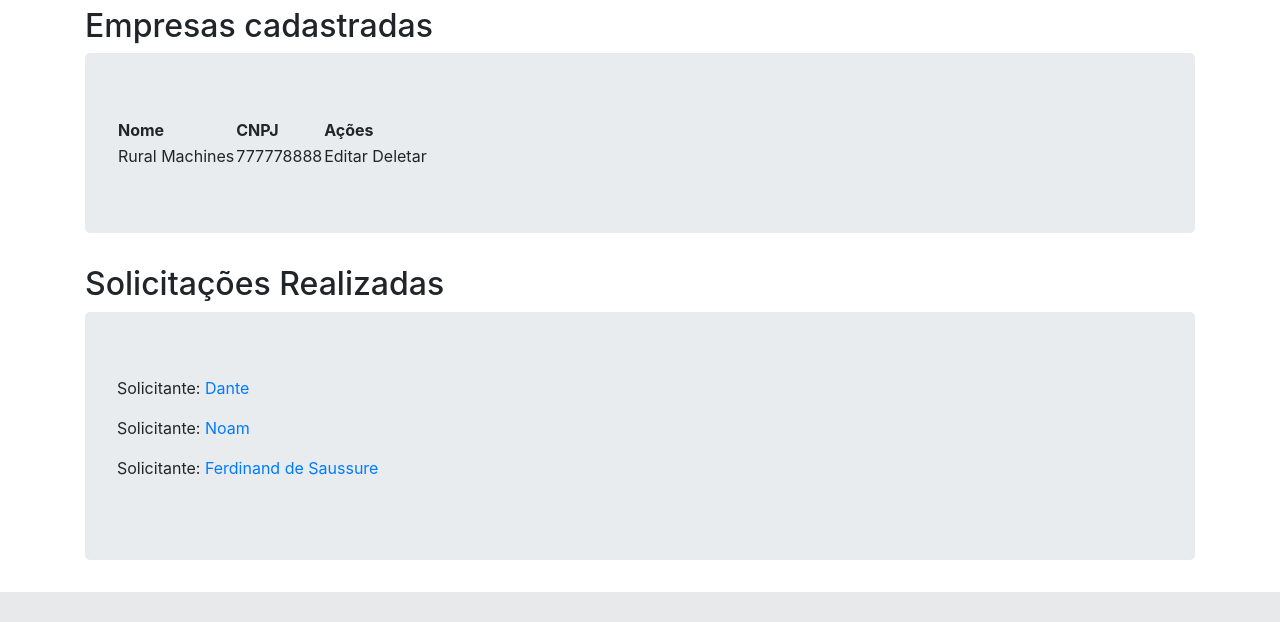
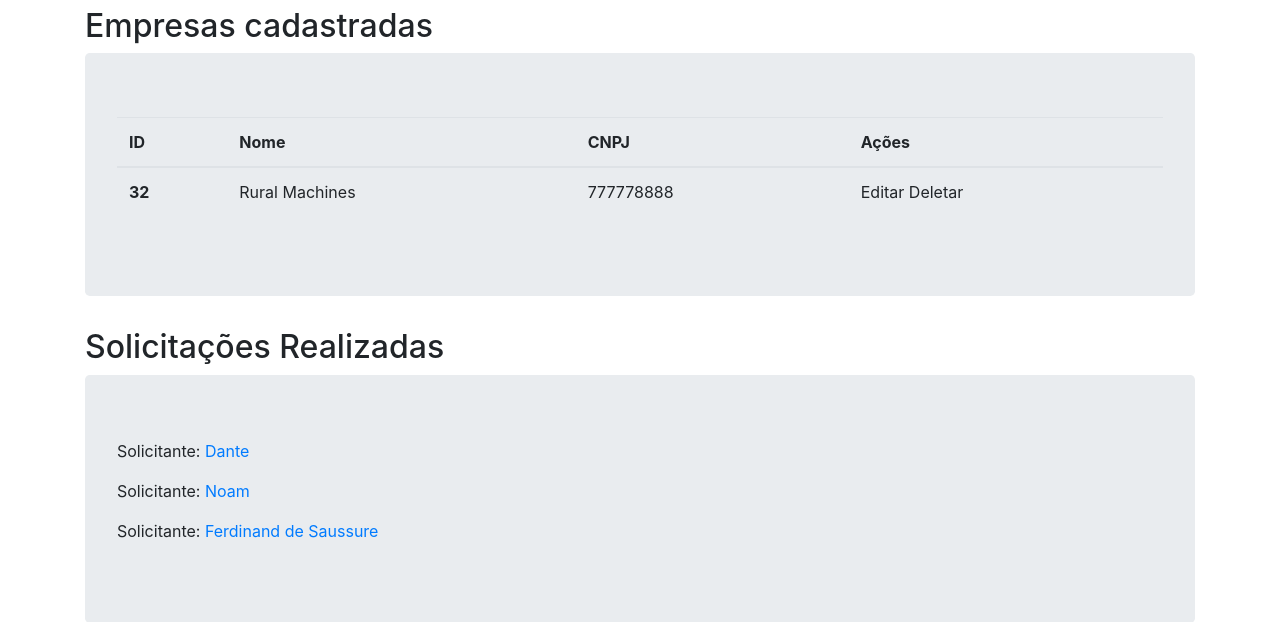
Before and after one commit to guiemi/motoboy-app, a Django app: page / in a window 1280 px wide. Shown: the part 365-987 px from the top of the page. Before the commit the page ends 957 px from the top, so only its background shows below. Run offline with Django 3.2, Linux system fonts and the light colour scheme; data comes from the database, SQL or seed files in the repository; some libraries are stand-ins or nearby versions.

Commit message:
Coloca a lista de empresas numa table do bootstrap

```diff
--- a/solicitacao/templates/index.html
+++ b/solicitacao/templates/index.html
@@ -52,8 +52,9 @@
         <div class="container">
             <h2>Empresas cadastradas</h2>
             <div class="jumbotron">
-                <table>
+                <table class="table">
                     <thead>
+                        <th>ID</th>
                         <th>Nome</th>
                         <th>CNPJ</th>
                         <th>Ações</th>
@@ -61,6 +62,7 @@
                     <tbody>
                         {% for cadastro in cadastros %}
                         <tr>
+                            <th scope="row">{{cadastro.pk}}</th>
                             <td>{{ cadastro.nome }}</td>
                             <td>{{ cadastro.cnpj }}</td>
                             <td> <span id="btn-edit" class="btn-acao" value="{{ cadastro.pk }}">Editar</span>
```
